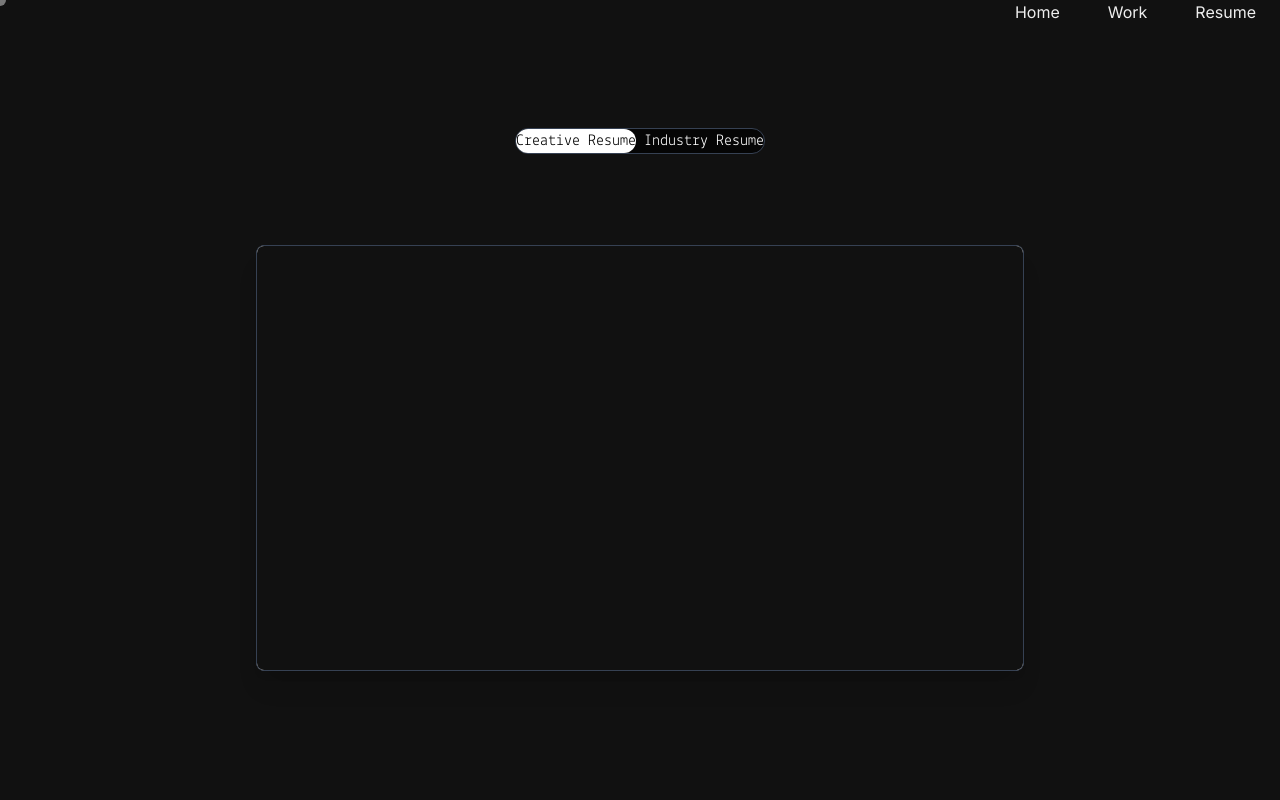
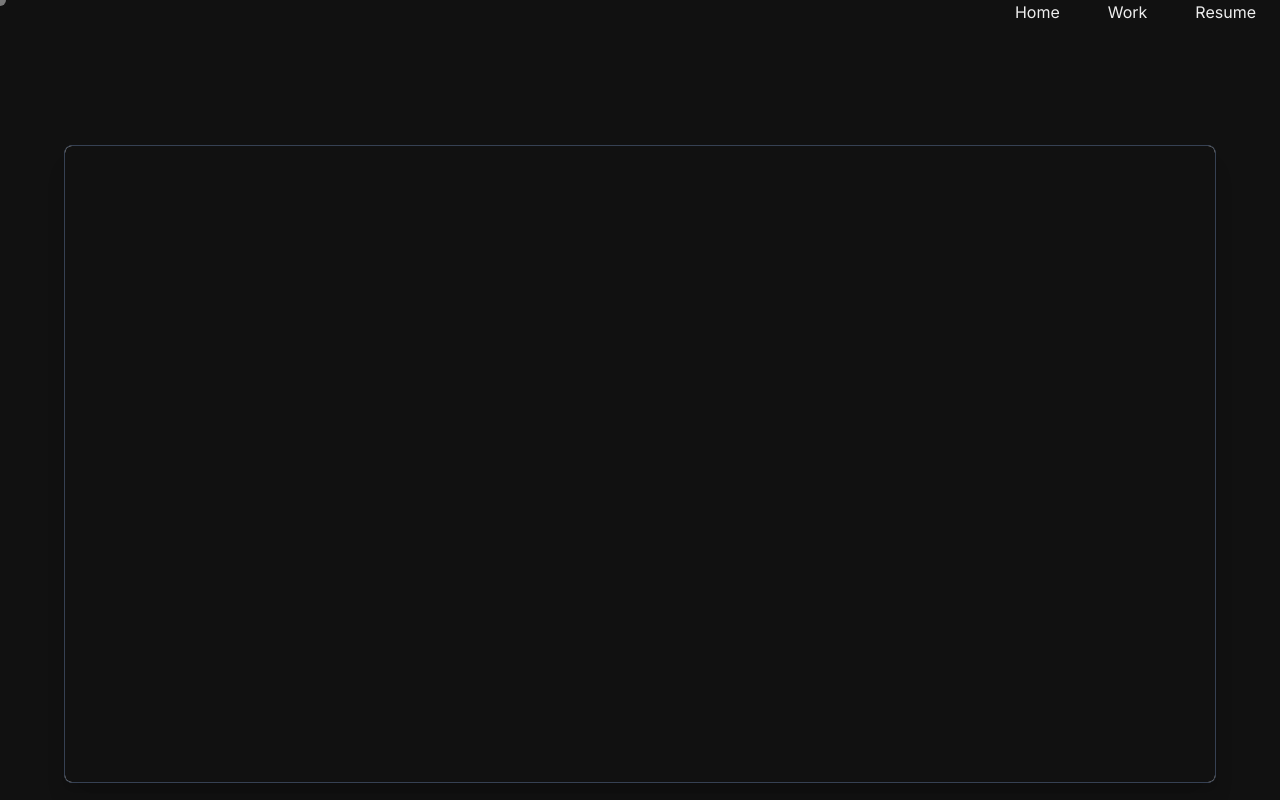
Before and after one commit to kiranamoore/portfolio, a Next.js app: page /resume in a window 1280 px wide. Shown: the top 800 px of the page. Built offline with nearby package versions, Linux system fonts and the light colour scheme; a web font is replaced by a local one.

Commit message:
update resume: remove creative tab, add new finalized resume
Co-Authored-By: Claude Opus 4.5 <noreply@anthropic.com>

```diff
--- a/app/resume/page.tsx
+++ b/app/resume/page.tsx
@@ -1,59 +1,29 @@
 "use client";
 
-import React, { useState } from "react";
+import React from "react";
 
 const ResumePage = () => {
-  const [activeTab, setActiveTab] = useState<"creative" | "industry">("creative");
-
-  const pdfSrc = activeTab === "creative" ? "/drawn.pdf" : "/INDUSTRY.pdf";
-
   return (
     <main className="w-full h-screen">
       <div className="h-32" />
-      <div className="w-full flex justify-center">
-        <div className="flex gap-2 mb-4 bg-black/70 p-1 rounded-full border border-gray-700" style={{ fontFamily: 'var(--font-lekton)' }}>
-          <button
-            onClick={() => setActiveTab("creative")}
-            className={`px-5 py-2 rounded-full transition-colors duration-200 ${
-              activeTab === "creative"
-                ? "bg-white text-black"
-                : "bg-transparent text-white hover:bg-white/10"
-            }`}
-            aria-pressed={activeTab === "creative"}
-          >
-            Creative Resume
-          </button>
-          <button
-            onClick={() => setActiveTab("industry")}
-            className={`px-5 py-2 rounded-full transition-colors duration-200 ${
-              activeTab === "industry"
-                ? "bg-white text-black"
-                : "bg-transparent text-white hover:bg-white/10"
-            }`}
-            aria-pressed={activeTab === "industry"}
-          >
-            Industry Resume
-          </button>
-        </div>
-      </div>
       <div
         className="w-full"
         style={{
-          height: "calc(100% - 12rem)",
+          height: "calc(100% - 8rem)",
         }}
       >
         <div className="w-full h-full flex justify-center items-center">
           <div
             style={{
-              width: activeTab === "creative" ? "60%" : "90%",
-              height: activeTab === "creative" ? "70%" : "95%",
+              width: "90%",
+              height: "95%",
             }}
             className="shadow-xl rounded-lg overflow-hidden border border-gray-700 bg-white"
           >
             <iframe
-              src={pdfSrc}
+              src="/INDUSTRY.pdf"
               className="w-full h-full"
-              title={activeTab === "creative" ? "Creative Resume PDF" : "Industry Resume PDF"}
+              title="Resume PDF"
               style={{ border: "none" }}
             />
           </div>
```
Also changed, not shown: 1 other file (tests, documents, lock files or other folders).
